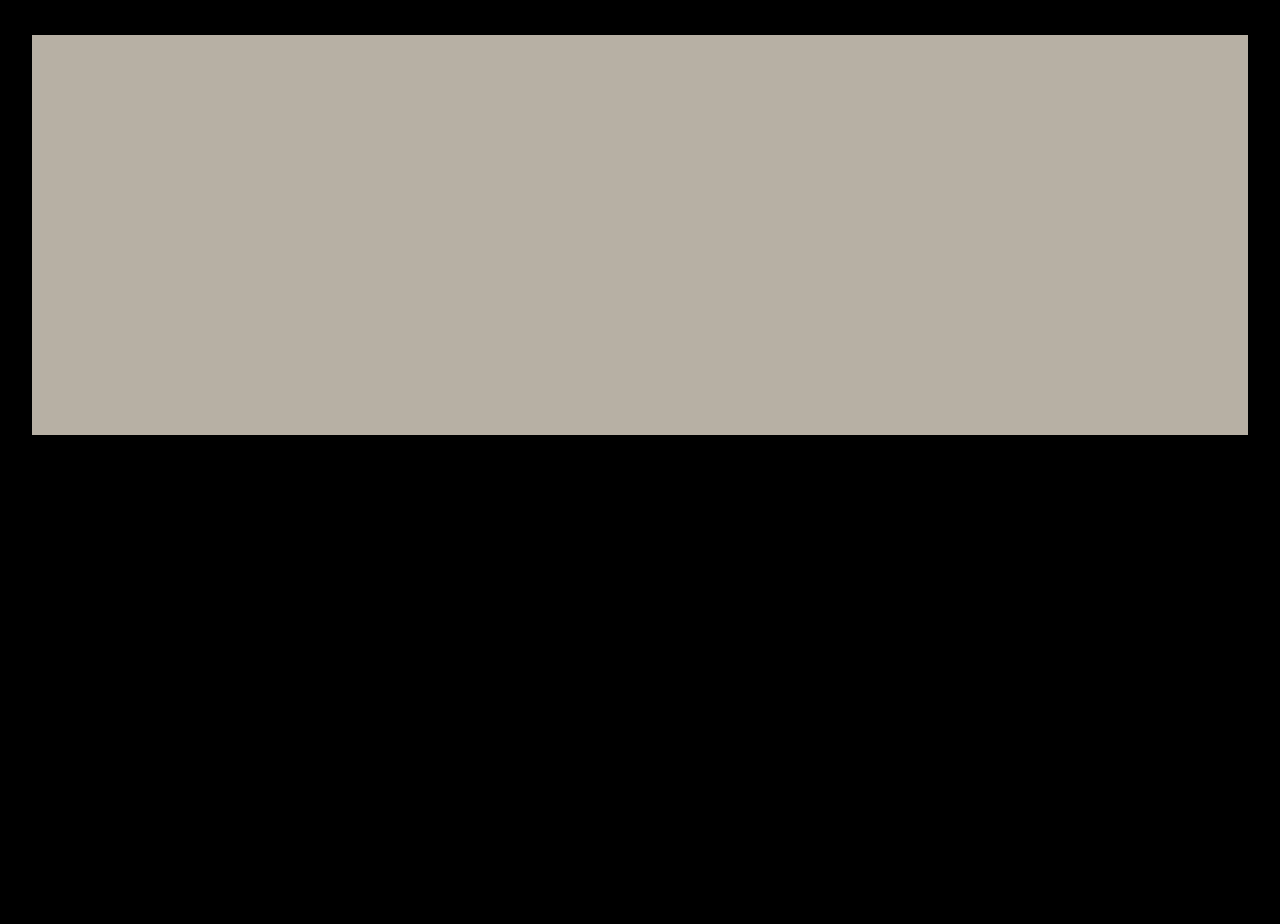
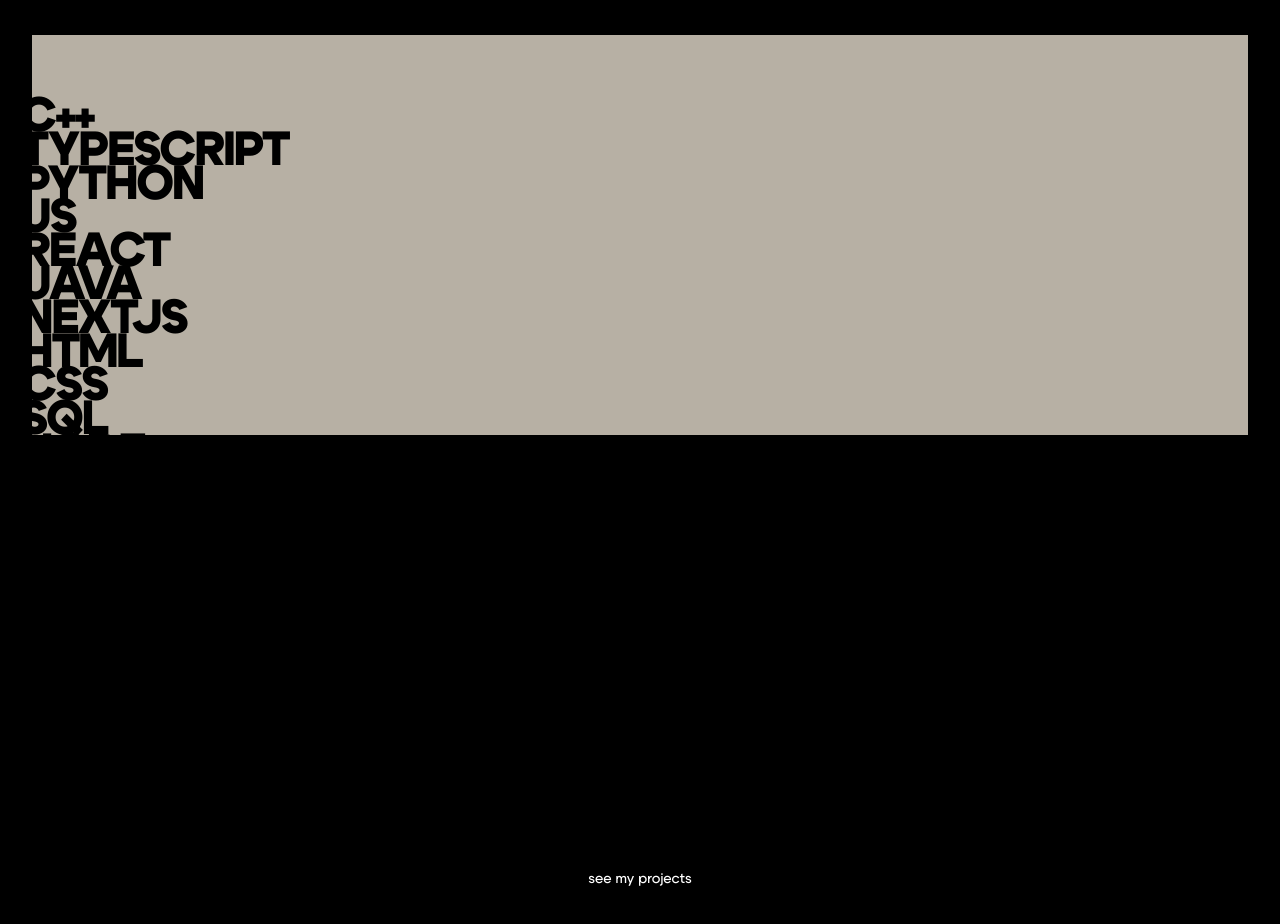
Before and after one commit to jon-cheng7/personal-website, a Next.js app: page / in a window 1280 px wide. Shown: the part 1540-2464 px from the top of the page. Built offline with nearby package versions, Linux system fonts and the light colour scheme.

Commit message:
Added Tech Stack and improved efficiency of scroll animations

```diff
--- a/app/layout.tsx
+++ b/app/layout.tsx
@@ -6,7 +6,7 @@ import { Metadata } from 'next';
 export const metadata: Metadata = {
   title: {
     default: 'Jonathan Cheng',
-    template: '%s | Next.js App Router',
+    template: '%s | Portfolio',
   },
   description: 'Personal Website',
   openGraph: {
@@ -31,7 +31,7 @@ export default function RootLayout({
         <GlobalNav />
         <div className="mx-auto space-y-8 overflow-x-hidden pt-[3.5rem] lg:px-8 lg:py-20">
           {children}
-          <Byline className="fixed sm:hidden" />
+          {/* <Byline className="fixed sm:hidden" /> */}
         </div>
       </body>
     </html>
--- a/app/page.tsx
+++ b/app/page.tsx
@@ -7,6 +7,8 @@ import { useEffect, useState, useRef } from 'react';
 import { PillRed } from '#/ui/pill-red';
 import { PillBlue } from '#/ui/pill-blue';
 import { PillGray } from '#/ui/pill-gray';
+import { TechList } from '#/ui/tech-stack';
+import Button from '#/ui/button';
 import ExpandingCircle from '#/ui/expanding-circle';
 import Image from 'next/image';
 
@@ -14,10 +16,8 @@ export default function Page() {
   const [offsetRed, setOffsetRed] = useState(0);
   const [offsetBlue, setOffsetBlue] = useState(0);
   const [offsetGray, setOffsetGray] = useState(0);
-  const [offsetGray2, setOffsetGray2] = useState(0);
   const [strokeWidth, setStrokeWidth] = useState(125);
-  const [strokeWidth2, setStrokeWidth2] = useState(0);
-  const [translation, setTranslation] = useState(20);
+  const [isFixed, setIsFixed] = useState(false);
 
   //inView variables
   const [inView1, setInView1] = useState(false);
@@ -26,11 +26,19 @@ export default function Page() {
   const handleScroll = () => {
     const scrollPosition = window.scrollY;
     //-((scrollPosition - minScroll - offsetAdjustment) / speedFactor)
-    setOffsetRed(-((scrollPosition - 0 - 0) / 0.7));
-    setOffsetBlue(-((scrollPosition - 0 - 0) / 1.3));
-    setOffsetGray(-((scrollPosition - 0 - 0) / 1.3));
-    setStrokeWidth(scrollPosition < 400 ? 125 : 125 + (scrollPosition - 400));
-    setStrokeWidth2(scrollPosition < 400 ? 125 : 10 + (scrollPosition - 400));
+    if (scrollPosition < 600) {
+      setOffsetRed(-((scrollPosition - 0 - 0) / 0.7));
+      setOffsetBlue(-((scrollPosition - 0 - 0) / 1.3));
+    }
+    if (scrollPosition < 800) {
+      setOffsetGray(-((scrollPosition - 0 - 0) / 1.3));
+      setStrokeWidth(scrollPosition < 400 ? 125 : 125 + (scrollPosition - 400));
+    }
+    if (scrollPosition > 1000 && scrollPosition < 1500) {
+      setIsFixed(true);
+    } else {
+      setIsFixed(false);
+    }
   };
 
   useEffect(() => {
@@ -63,7 +71,7 @@ export default function Page() {
         </div>
         <InViewObserver onInViewChange={(isInView) => setInView1(isInView)}>
           <div
-            className={`z-1 font-cygre z-[13] mt-[-6rem] text-center text-6xl font-black text-gray-300 ${
+            className={`font-cygre z-[13] mt-[-6rem] text-center text-6xl font-black text-gray-300 ${
               inView1 ? 'animate-fadeIn' : 'opacity-0'
             }`}
           >
@@ -97,13 +105,19 @@ export default function Page() {
           strokeWidth={strokeWidth}
         />
       </div>
-      <div className="h-[140vh]">
-        <div className="relative flex justify-center">
+      <div className="relative flex h-[140vh] flex-col items-center space-x-0">
+        <div className="justify-items relative flex">
           <ExpandingCircle
             offset={763}
-            className={`absolute mt-[190px] -translate-y-[100px]`}
+            className={`absolute mt-[190px] flex-grow -translate-y-[100px]`}
           />
         </div>
+        <div className="font-cygre z-[13] mt-[50%] w-screen flex-none text-clip whitespace-nowrap pl-[1.5rem] text-left text-[3.5rem] font-black text-black">
+          i code.
+        </div>
+
+        <TechList className={`z-[50] mt-[40%] flex flex-col`} />
+        <Button className="mt-[10%]">see my projects</Button>
       </div>
       {/* BUFFER */}
       <div className="h-[50vh] bg-[#B7B0A4]"></div>
--- a/ui/button.tsx
+++ b/ui/button.tsx
@@ -1,19 +1,34 @@
 import clsx from 'clsx';
 
+type ButtonProps = React.ButtonHTMLAttributes<HTMLButtonElement> & {
+  bgColor?: string;
+  hoverColor?: string;
+  textColor?: string;
+  hoverTextColor?: string;
+};
+
 export default function Button({
-  kind = 'default',
+  bgColor = 'bg-black',
+  hoverColor = 'bg-white',
+  textColor = 'text-white',
+  hoverTextColor = 'text-black',
+  className,
   ...props
-}: React.ButtonHTMLAttributes<HTMLButtonElement> & {
-  kind?: 'default' | 'error';
-}) {
+}: ButtonProps) {
   return (
     <button
-      className={clsx('rounded-lg px-3 py-1 text-sm font-medium', {
-        'bg-gray-700 text-gray-100 hover:bg-gray-500 hover:text-white':
-          kind === 'default',
-        'bg-vercel-pink text-red-50 hover:bg-pink-600 hover:text-white':
-          kind === 'error',
-      })}
+      className={clsx(
+        'font-cygre transform rounded-full px-8 py-4 text-sm font-medium transition-all duration-300',
+        bgColor,
+        textColor,
+        {
+          [`hover:${hoverColor}`]: hoverColor,
+          [`hover:${hoverTextColor}`]: hoverTextColor,
+          'hover:scale-105': true,
+          'active:scale-95': true,
+        },
+        className,
+      )}
       {...props}
     />
   );
--- a/ui/expanding-circle.tsx
+++ b/ui/expanding-circle.tsx
@@ -30,8 +30,6 @@ const ExpandingCircle: React.FC<ExpandingProps> = ({
     };
   }, []);
 
-  // This line calculates the circle size using the absolute scrolled value.
-  // Adjust the multiplier (8 in this case) as necessary.
   const circleSize =
     scrolledValue * 2 < 315 ? `${scrolledValue * 2}vw` : '315vw';
 
--- /dev/null
+++ b/ui/tech-stack.tsx
@@ -0,0 +1,45 @@
+const techStacks = [
+  'C++',
+  'TYPESCRIPT',
+  'PYTHON',
+  'JS',
+  'REACT',
+  'JAVA',
+  'NEXTJS',
+  'HTML',
+  'CSS',
+  'SQL',
+  'NODE',
+  'MONGODB',
+  'GIT',
+  'EXPRESS',
+  'GRAPHQL',
+  'THREEJS',
+  'BOOTSTRAP',
+  'SWIFT',
+  '',
+];
+
+type TechItemProps = {
+  children: React.ReactNode;
+};
+
+type TechListProps = {
+  className: string;
+};
+
+const TechItem: React.FC<TechItemProps> = ({ children }) => (
+  <div
+    className={`font-cygre z-[50] h-[2.1rem] w-screen pl-5 text-left text-5xl font-black tracking-tighter text-black`}
+  >
+    {children}
+  </div>
+);
+
+export const TechList: React.FC<TechListProps> = (className) => (
+  <div className={`${className.className}`}>
+    {techStacks.map((tech) => (
+      <TechItem key={tech}>{tech}</TechItem>
+    ))}
+  </div>
+);
```
